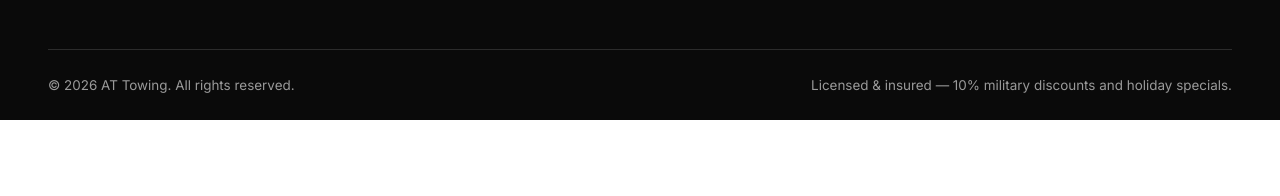
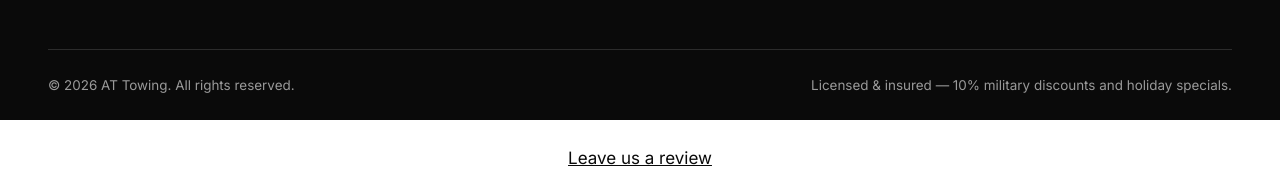
Before and after one commit to hmseeb/redesign-at-towing-com-3344, a plain HTML site: page blog/emergency-towing-in-concord/index.html in a window 1280 px wide. Shown: the part 2023-2219 px from the top of the page. Before the commit the page ends 2143 px from the top, so only its background shows below. Drawn offline with Linux system fonts and the light colour scheme.

Commit message:
feat: add review page link

```diff
--- a/blog/emergency-towing-in-concord/index.html
+++ b/blog/emergency-towing-in-concord/index.html
@@ -142,5 +142,6 @@
     <p>Licensed &amp; insured &mdash; 10% military discounts and holiday specials.</p>
   </div>
 </footer>
+<p data-lv-review="1" style="text-align:center;margin:24px 0"><a href="/review">Leave us a review</a></p>
 </body>
 </html>
```
Also changed, not shown: blog/emergency-towing/index.html (+1 -0 lines), blog/index.html (+1 -0 lines), blog/jumpstart-service/index.html (+1 -0 lines), blog/long-distance-towing/index.html (+1 -0 lines), blog/off-road-recovery/index.html (+1 -0 lines), blog/roadside-assistance-in-concord/index.html (+1 -0 lines), blog/towing-company-in-concord-ca/index.html (+1 -0 lines), blog/towing-cost/index.html (+1 -0 lines), blog/towing-for-commercial-vehicles/index.html (+1 -0 lines), blog/towing-help-by-phone/index.html (+1 -0 lines), blog/towing-services-in-benicia-ca/index.html (+1 -0 lines), blog/why-choose-at-towing/index.html (+1 -0 lines).
